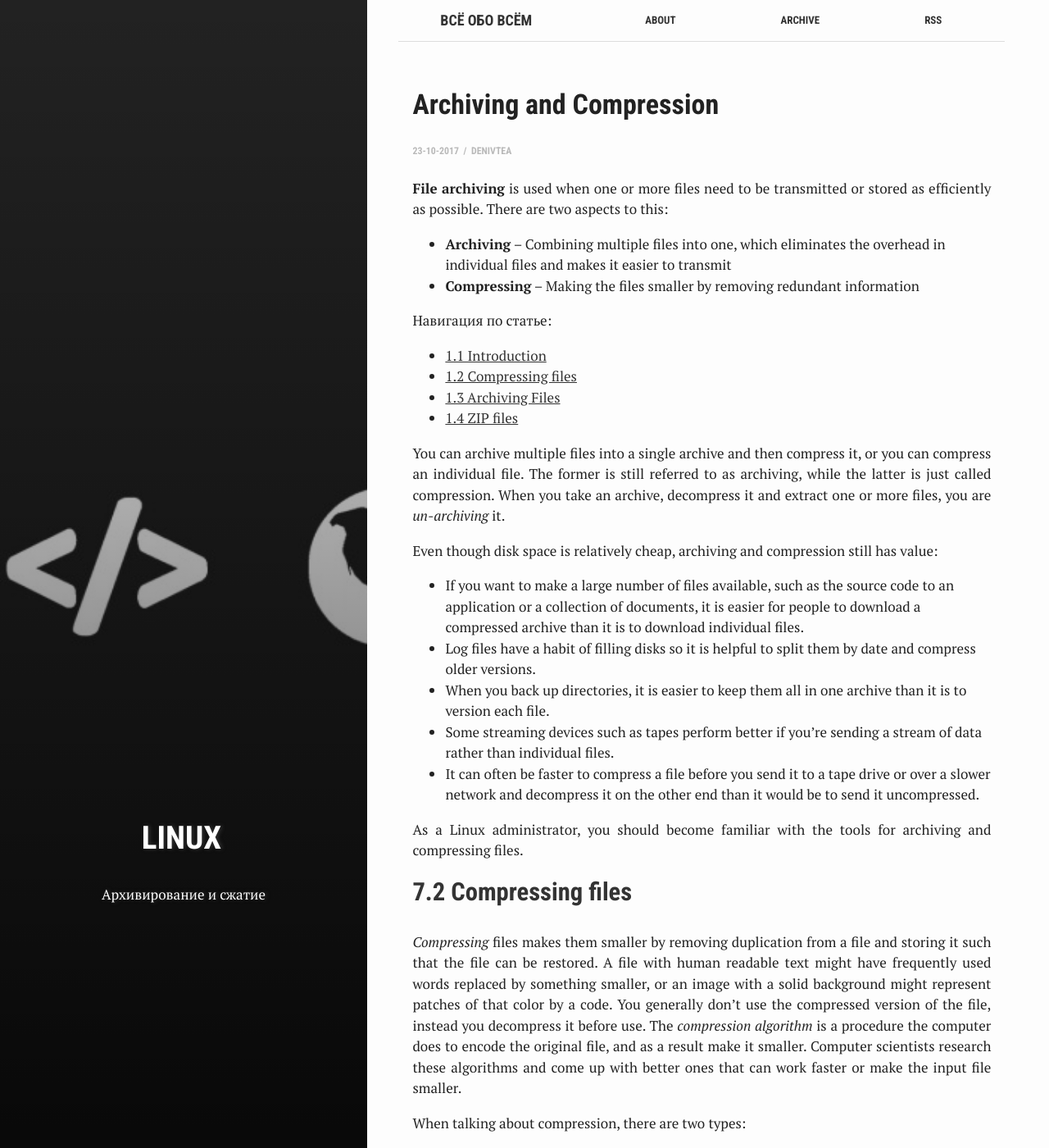
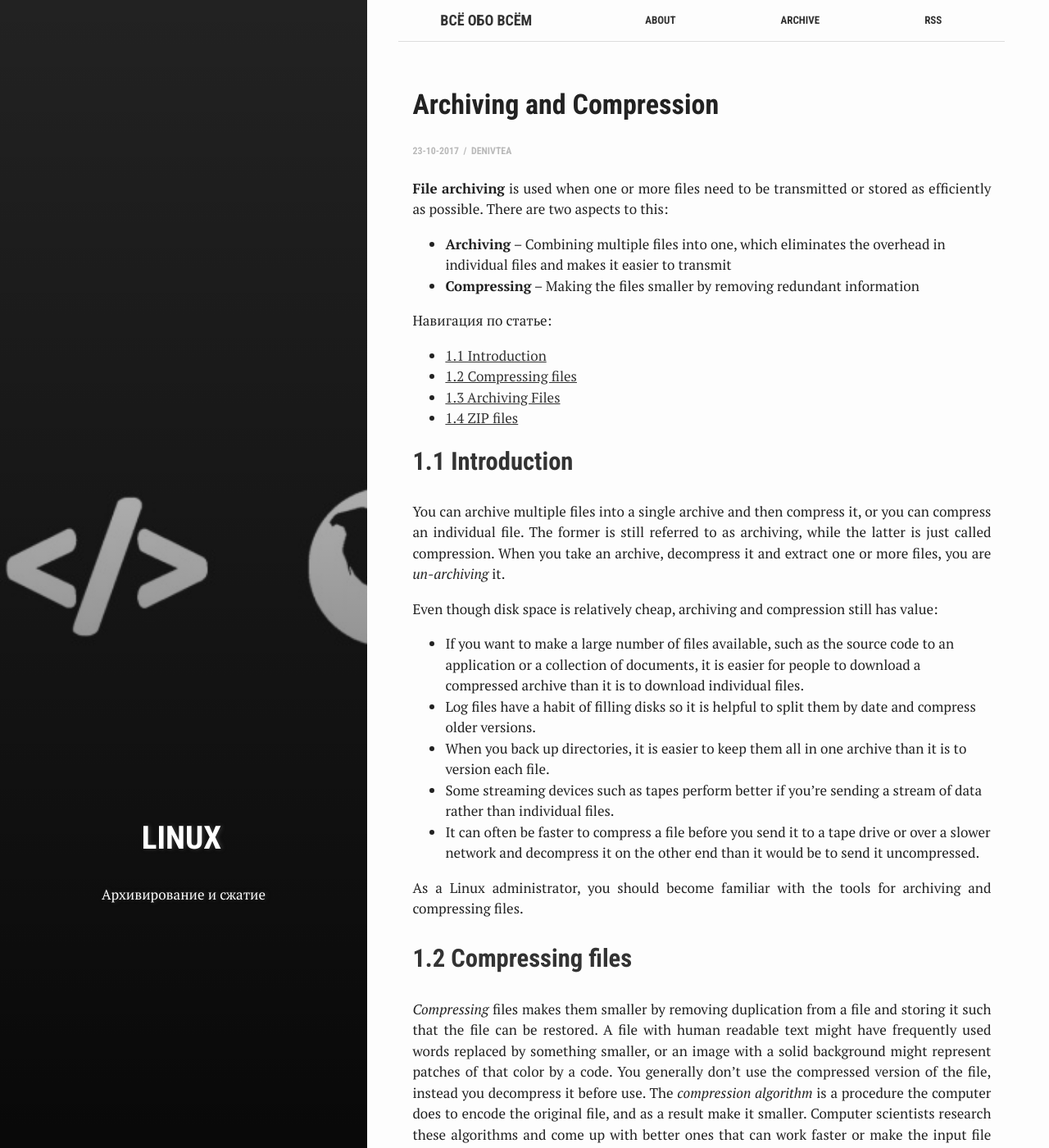
Before and after one commit to ghostmorgan/ghostmorgan.github.io, a Jekyll site: the page built from _posts/2017-10-22-archiving_compression.md, in a window 1280 px wide and 1400 px high. Shown: the whole window at 82% size. Built offline with Jekyll 4.4.1, drawn with Linux system fonts in a browser that asks for light colours; nearby versions of some CDN libraries; comment, search, counter and statistics services are not loaded; some of the changed text lies outside the part shown.

Commit message:
Update 2017-10-22-archiving_compression.md

```diff
--- a/_posts/2017-10-22-archiving_compression.md
+++ b/_posts/2017-10-22-archiving_compression.md
@@ -26,6 +26,8 @@ author: DenIvTea
 * <a href="#3">1.3 Archiving Files</a>
 * <a href="#4">1.4 ZIP files</a>
 
+<h2><a name="1">1.1 Introduction</a></h2>
+
 <p>You can archive multiple files into a single archive and then compress it, or you can compress an individual file.  The former is still referred to as archiving, while the latter is just called compression.  When you take an archive, decompress it and extract one or more files, you are <var>un-archiving</var> it.</p>
 
 <p>Even though disk space is relatively cheap, archiving and compression still has value:</p>
@@ -38,7 +40,8 @@ author: DenIvTea
 </ul>
 
 <p>As a Linux administrator, you should become familiar with the tools for archiving and compressing files.</p>
-<h2><a name="2">7.2 Compressing files</a></h2>
+
+<h2><a name="2">1.2 Compressing files</a></h2>
 <p><var>Compressing</var> files makes them smaller by removing duplication from a file and storing it such that the file can be restored.  A file with human readable text might have frequently used words replaced by something smaller, or an image with a solid background might represent patches of that color by a code.  You generally don’t use the compressed version of the file, instead you decompress it before use.  The <var>compression algorithm</var> is a procedure the computer does to encode the original file, and as a result make it smaller.  Computer scientists research these algorithms and come up with better ones that can work faster or make the input file smaller.</p>
 
 <p>When talking about compression, there are two types:</p>
@@ -95,7 +98,7 @@ author: DenIvTea
 <p>There is another pair of commands that operate virtually identically to <code>gzip</code> and <code>gunzip</code>. These are <code>bzip2</code> and <code>bunzip2</code>. The <code>bzip</code> utilities use a different compression algorithm (called Burrows-Wheeler block sorting, versus Lempel-Ziv coding used by <code>gzip</code>) that can compress files smaller than <code>gzip</code> at the expense of more CPU time. You can recognize these files because they have a <code class="console">.bz</code> or <code class="console">bz2</code> extension instead of <code class="console">.gz</code>.</p>
 
 
-<h2><a name="3">7.3 Archiving Files</a></h2>
+<h2><a name="3">1.3 Archiving Files</a></h2>
 <p>If you had several files to send to someone, you could compress each one individually.  You would have a smaller amount of data in total than if you sent uncompressed files, but you would still have to deal with many files at one time.</p>
 
 <p><var>Archiving</var> is the solution to this problem.  The traditional UNIX utility to archive files is called <code>tar</code>, which is a short form of TApe aRchive.  <var>Tar</var> was used to stream many files to a tape for backups or file transfer.  Tar takes in several files and creates a single output file that can be split up again into the original files on the other end of the transmission.</p>
@@ -219,7 +222,7 @@ logs/access_log</pre>
 
 <p>Tar has many more features, such as the ability to use patterns when extracting files, excluding certain files, or outputting the extracted files to the screen instead of disk. The documentation for <code>tar</code> has in depth information.</p>
 
-<h2><a name="4">7.4 ZIP files</a></h2>
+<h2><a name="4">1.4 ZIP files</a></h2>
 <p>The de facto archiving utility in the Microsoft world is the ZIP file.  It is not as prevalent in Linux but is well supported by the <code>zip</code> and <code>unzip</code> commands.  With <code>tar</code> and <code>gzip</code>/<code>gunzip</code> the same commands and options can be used to do the creation and extraction, but this is not the case with <code>zip</code>.  The same option has different meanings for the two different commands.</p>
 
 <p>The default mode of <code>zip</code> is to add files to an archive and compress it.</p>
```
